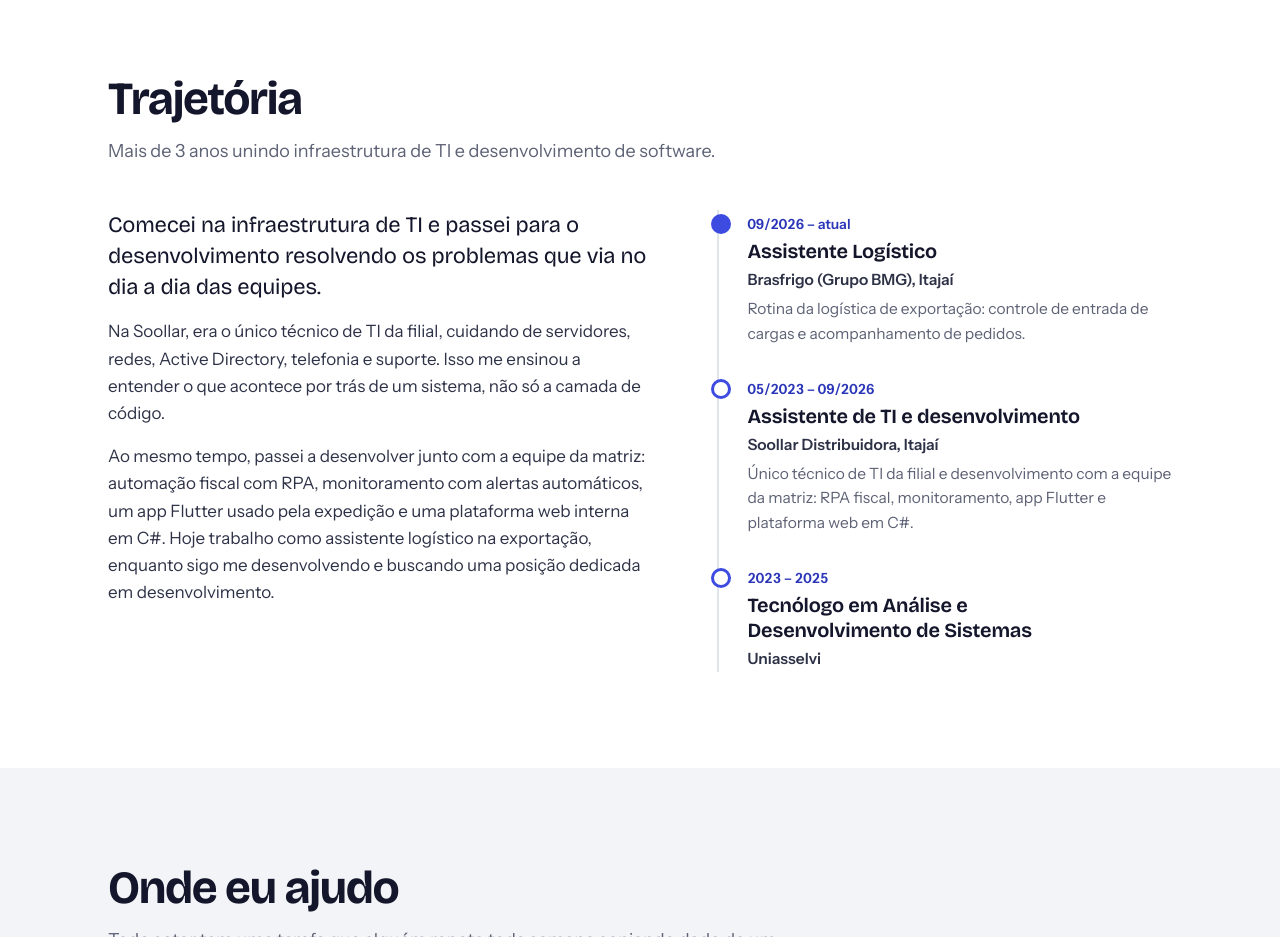
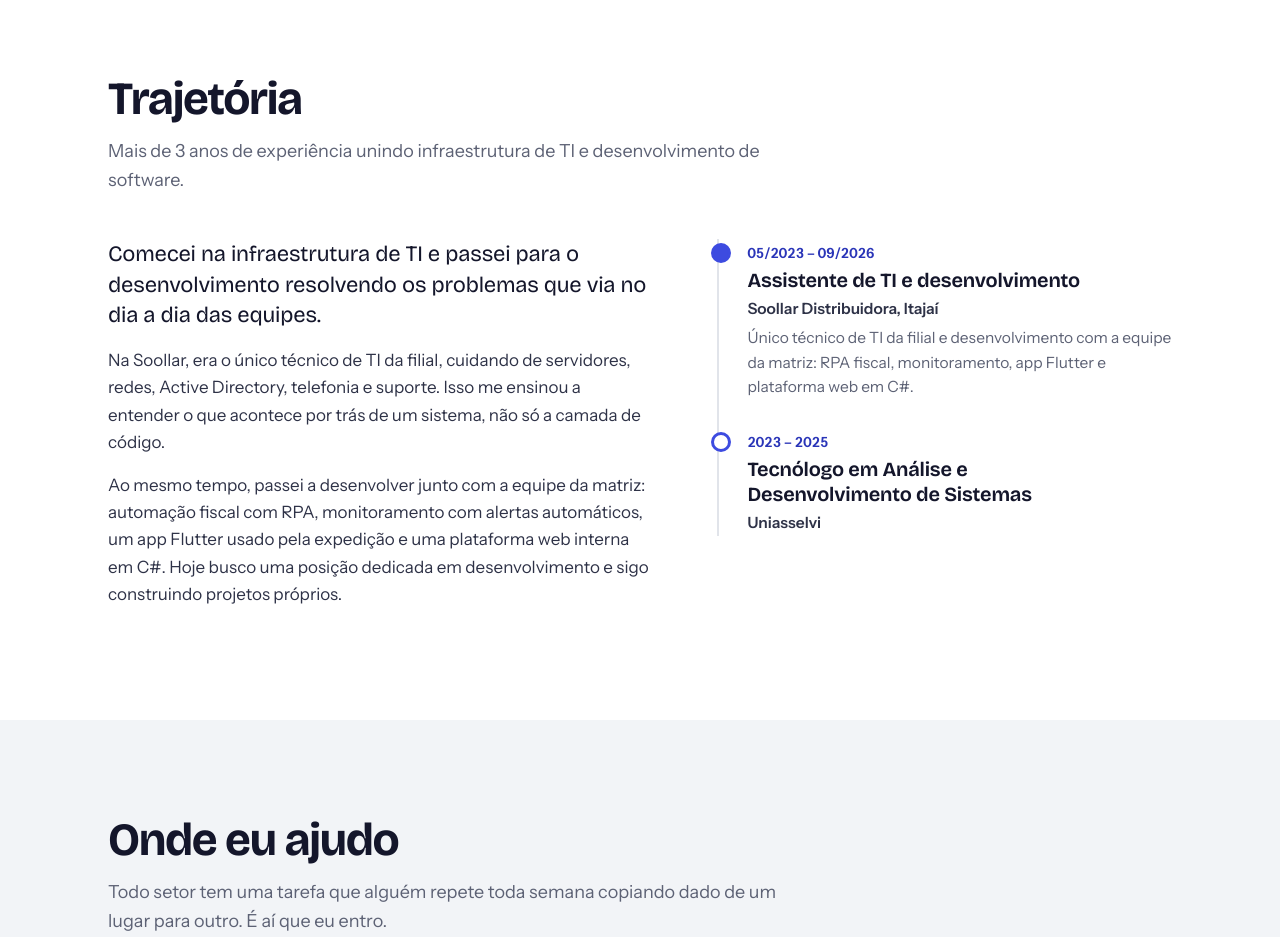
Before and after one commit to weslley-larroza/portfolio, a plain HTML site: page index.html in a window 1280 px wide. Shown: the part 2980-3917 px from the top of the page. Drawn offline with Linux system fonts and the light colour scheme.

Commit message:
Foca a Trajetória na experiência em TI e desenvolvimento

```diff
--- a/index.html
+++ b/index.html
@@ -381,21 +381,15 @@
     <div class="wrap">
       <div class="head">
         <h2>Trajetória</h2>
-        <p class="sub">Mais de 3 anos unindo infraestrutura de TI e desenvolvimento de software.</p>
+        <p class="sub">Mais de 3 anos de experiência unindo infraestrutura de TI e desenvolvimento de software.</p>
       </div>
       <div class="about">
         <div class="prose">
           <p>Comecei na infraestrutura de TI e passei para o desenvolvimento resolvendo os problemas que via no dia a dia das equipes.</p>
           <p>Na Soollar, era o único técnico de TI da filial, cuidando de servidores, redes, Active Directory, telefonia e suporte. Isso me ensinou a entender o que acontece por trás de um sistema, não só a camada de código.</p>
-          <p>Ao mesmo tempo, passei a desenvolver junto com a equipe da matriz: automação fiscal com RPA, monitoramento com alertas automáticos, um app Flutter usado pela expedição e uma plataforma web interna em C#. Hoje trabalho como assistente logístico na exportação, enquanto sigo me desenvolvendo e buscando uma posição dedicada em desenvolvimento.</p>
+          <p>Ao mesmo tempo, passei a desenvolver junto com a equipe da matriz: automação fiscal com RPA, monitoramento com alertas automáticos, um app Flutter usado pela expedição e uma plataforma web interna em C#. Hoje busco uma posição dedicada em desenvolvimento e sigo construindo projetos próprios.</p>
         </div>
         <ol class="timeline">
-          <li>
-            <span class="when">09/2026 – atual</span>
-            <h3>Assistente Logístico</h3>
-            <p class="org">Brasfrigo (Grupo BMG), Itajaí</p>
-            <p>Rotina da logística de exportação: controle de entrada de cargas e acompanhamento de pedidos.</p>
-          </li>
           <li>
             <span class="when">05/2023 – 09/2026</span>
             <h3>Assistente de TI e desenvolvimento</h3>
```
